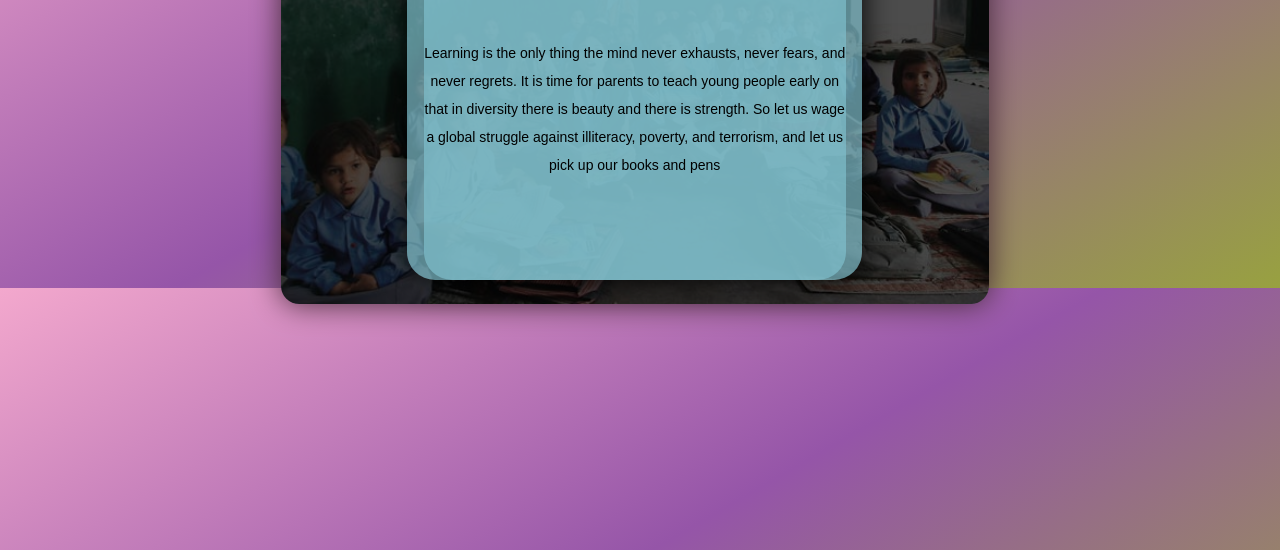
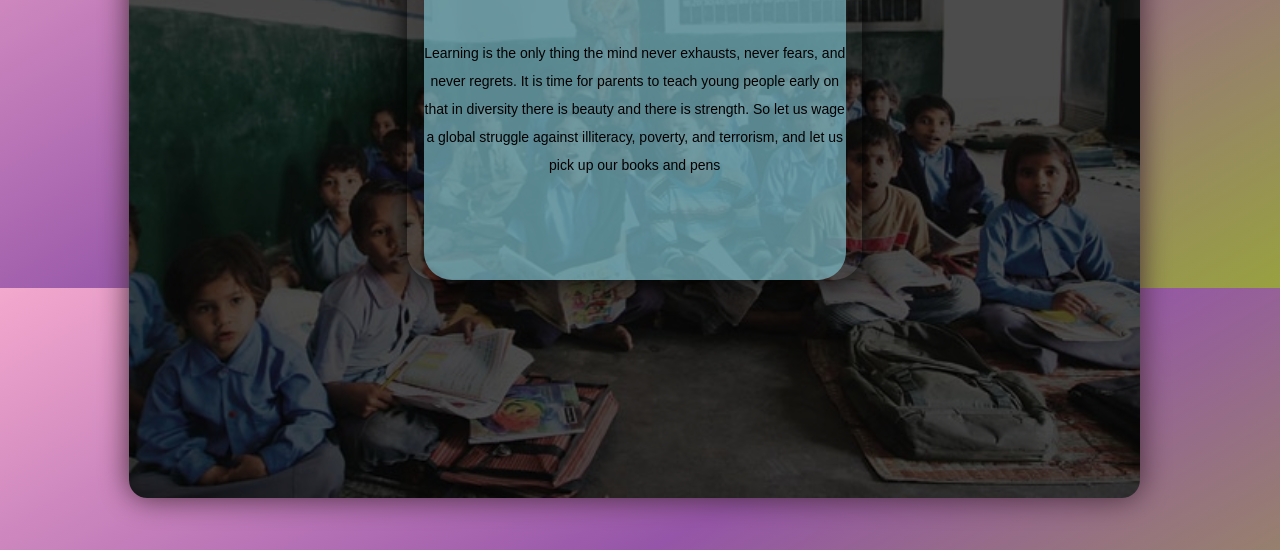
Before and after one commit to ashwinlukose23/donation_portal, a plain HTML site: page index.html in a window 1280 px wide. Shown: the part 250-800 px from the top of the page. Drawn offline with Linux system fonts and the light colour scheme.

Commit message:
Update donate.css

```diff
--- a/donate.css
+++ b/donate.css
@@ -10,6 +10,7 @@
 body{
 	background-color:#f7f9f9;
 	background-image: linear-gradient(150deg,rgb(243, 168, 205),rgb(149, 85, 168), rgb(152, 161, 64));
+	min-height:100vh;
 
 }
 	#menu{
@@ -66,7 +67,6 @@
 
 }
 .container {
-	background: #81c2cfad;
 	width: 45%;
 	position: relative;
 	display: flex;
@@ -131,7 +131,7 @@
 }
 
 @media only screen and (min-width: 828px){
-	.image1 {
-		width: 70%;
-		}
+	body{
+		min-height:0vh;
   }
+}
```
